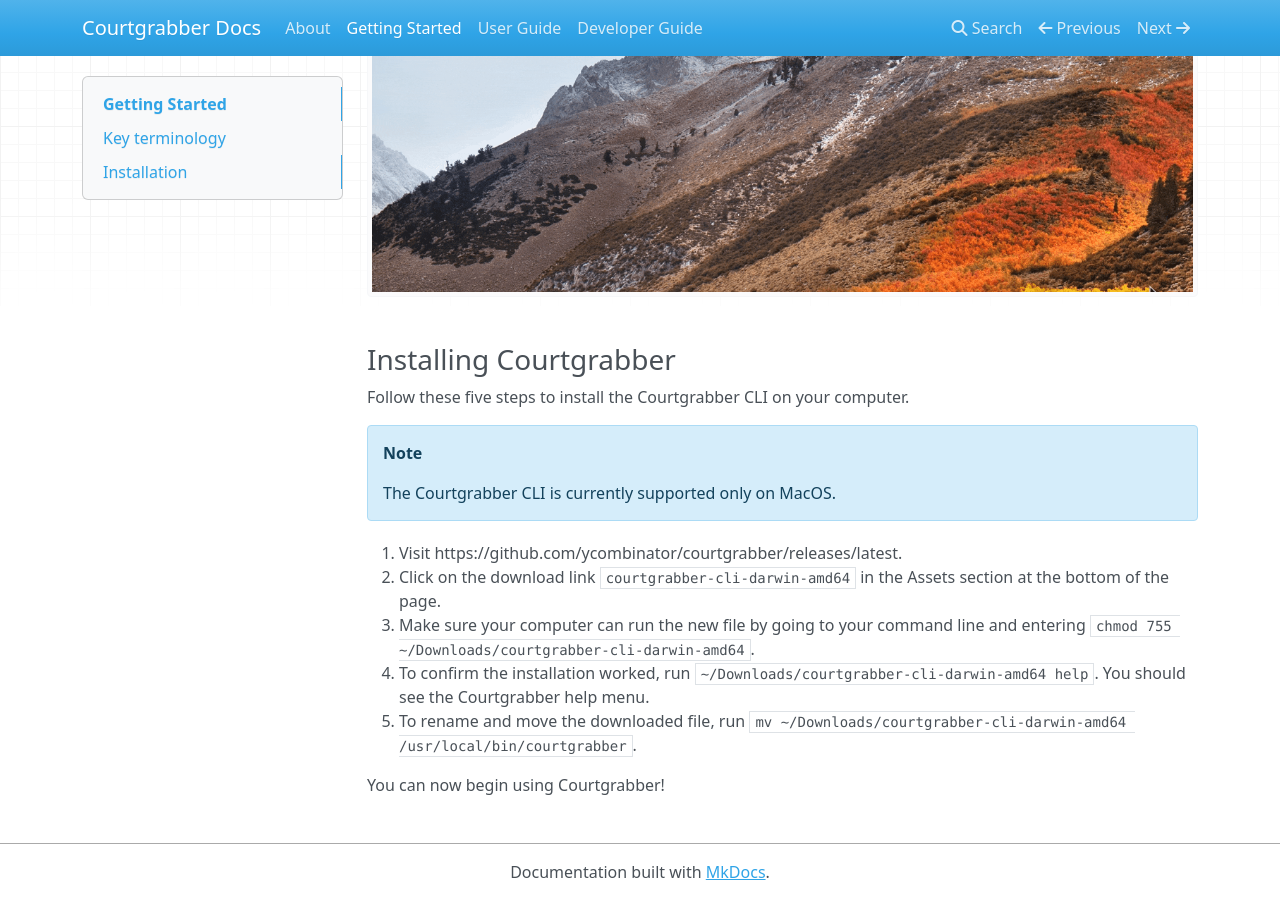
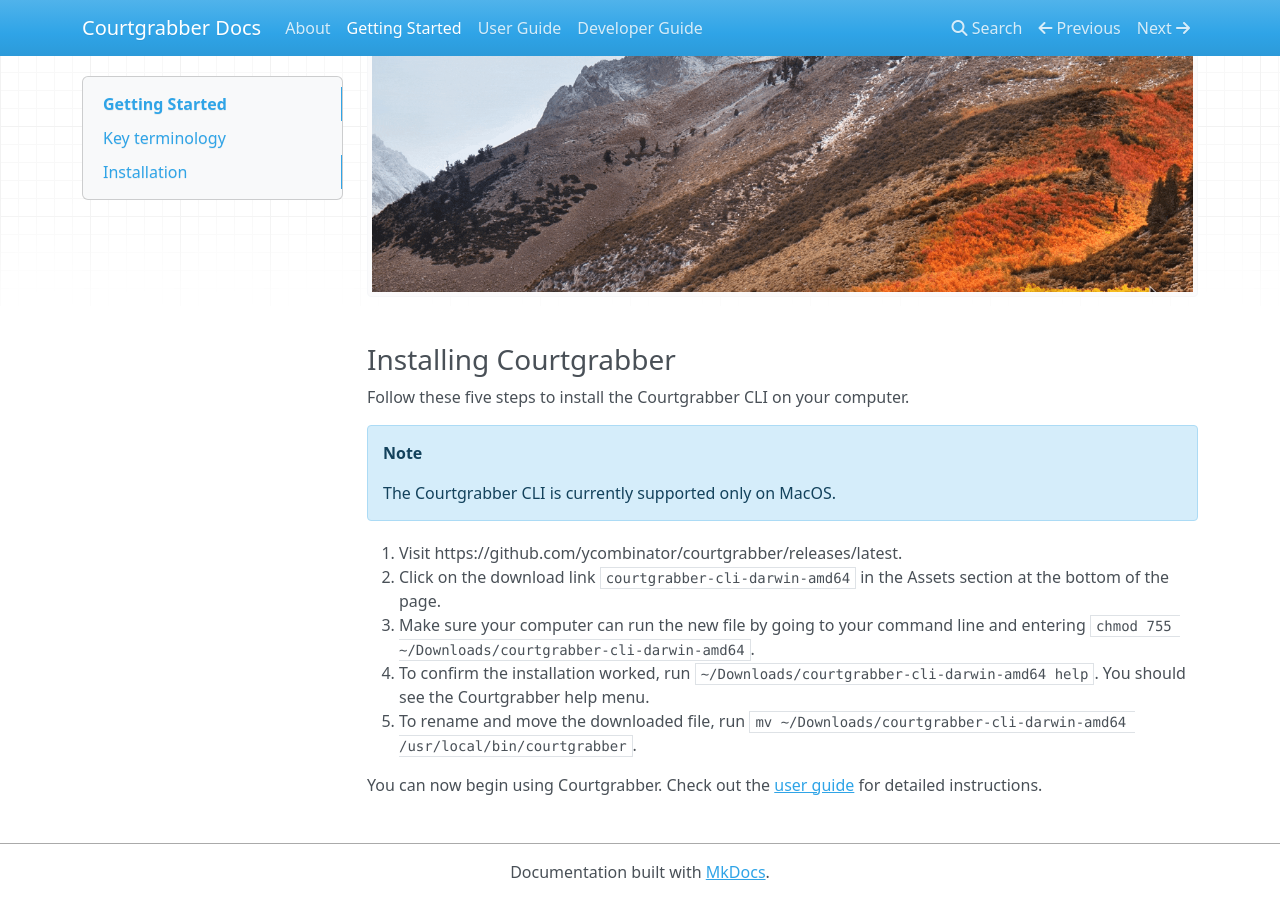
Before and after one commit to tiffany76/courtgrabber-docs, an MkDocs documentation site: the page built from docs/getting_started.md, in a window 1280 px wide and 900 px high, scrolled down 1628 px. Built offline with MkDocs 1.6.1, drawn with Linux system fonts in a browser that asks for light colours; nearby versions of some CDN libraries.

Commit message:
Add link for user guide

```diff
--- a/docs/getting_started.md
+++ b/docs/getting_started.md
@@ -67,4 +67,4 @@
 4. To confirm the installation worked, run `~/Downloads/courtgrabber-cli-darwin-amd64 help`. You should see the Courtgrabber help menu.
 5. To rename and move the downloaded file, run `mv ~/Downloads/courtgrabber-cli-darwin-amd64 /usr/local/bin/courtgrabber`.
 
-You can now begin using Courtgrabber!
+You can now begin using Courtgrabber. Check out the [user guide](./user_guide.md) for detailed instructions.
```
